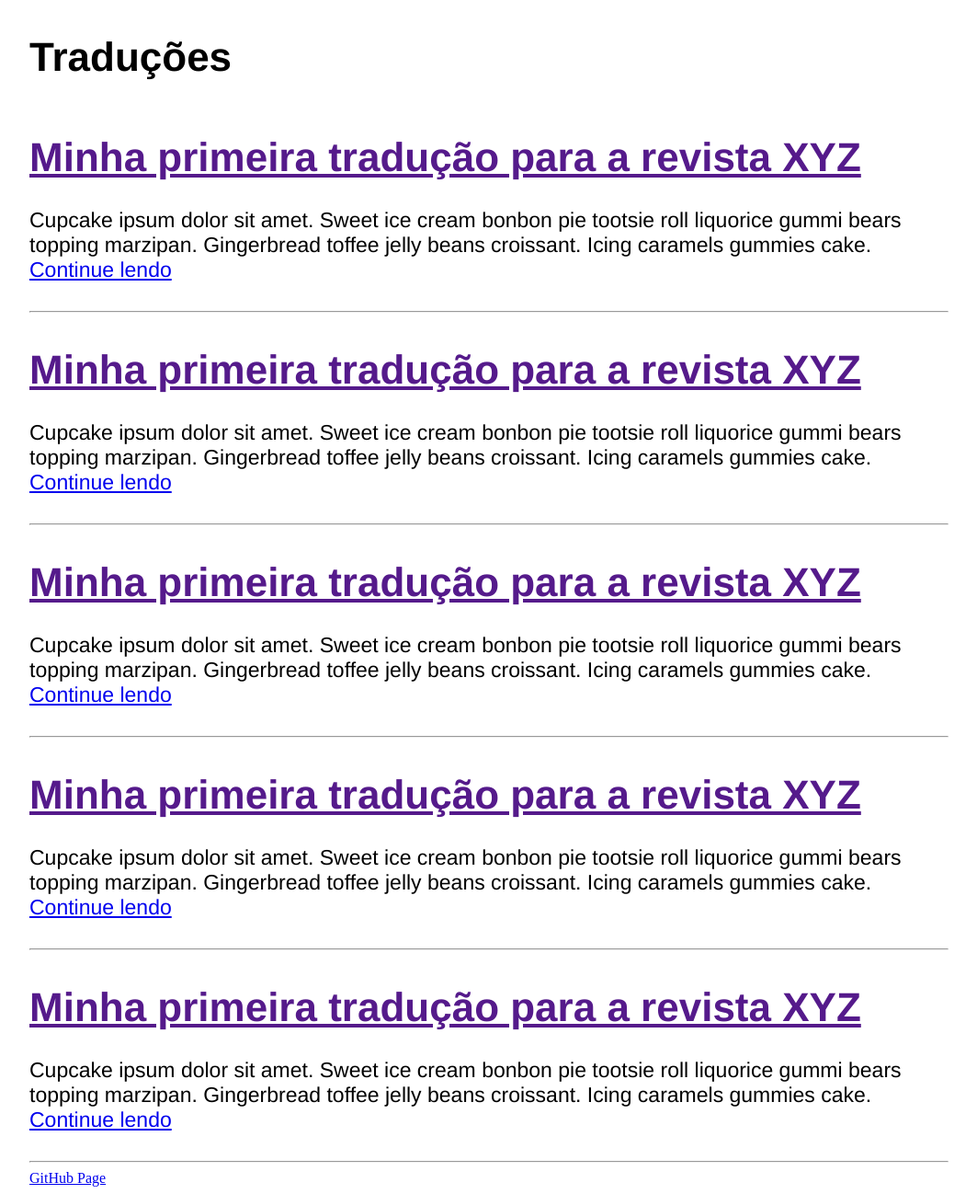
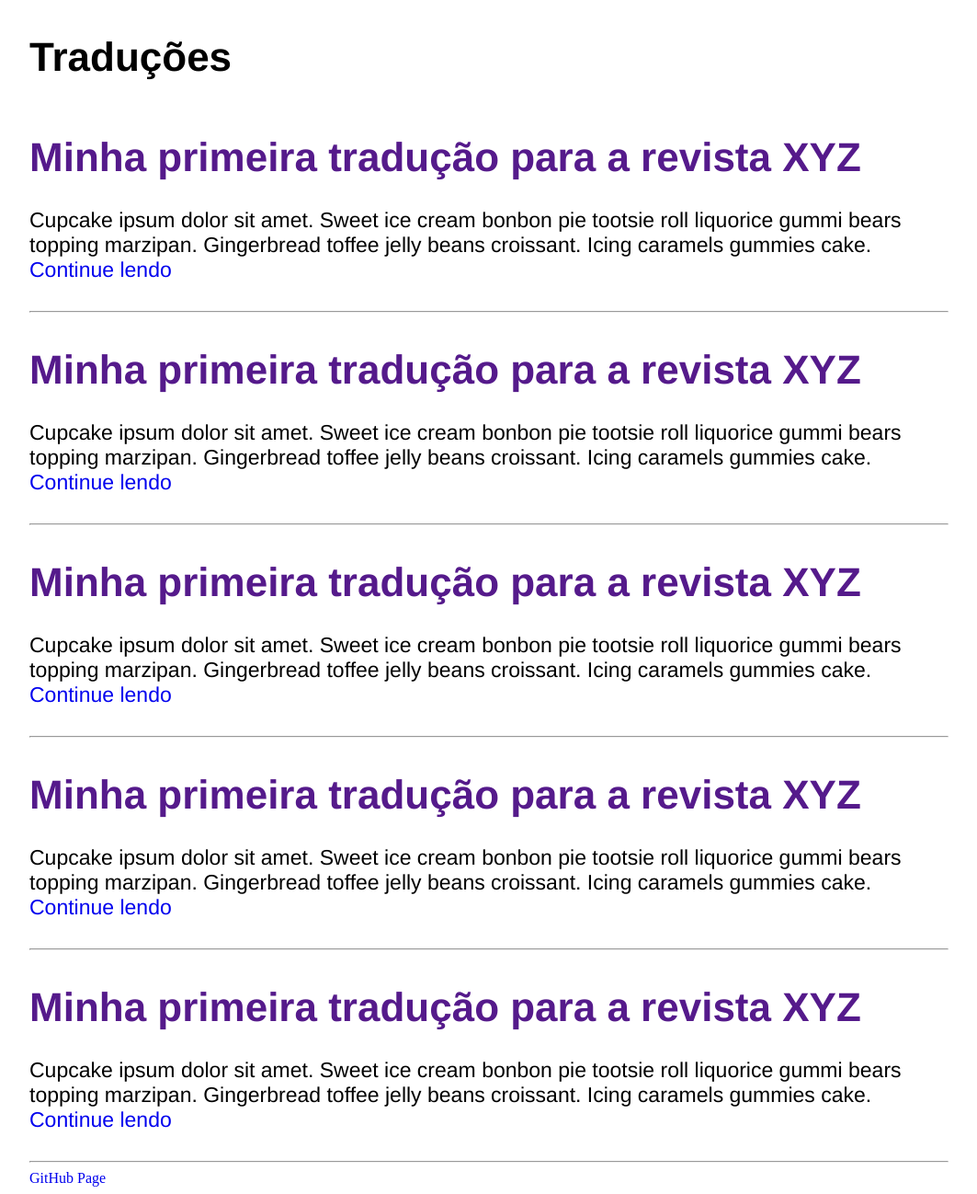
Before and after one commit to sunfreitas/sunfreitas.github.io, a PHP site: page /artigos-traduzidos/index.html in a window 1280 px wide. Shown: the whole page at 92% size, without its empty margins (108-1171 px from the left). Run offline with PHP 8.4, Linux system fonts and the light colour scheme.

Commit message:
anchor text decorations

```diff
--- a/artigos-traduzidos/scss/app.scss
+++ b/artigos-traduzidos/scss/app.scss
@@ -48,6 +48,9 @@ p{
 	font-size: $h4-font-size;
 	font-family: $header-font-family;
 }
+a{
+	text-decoration: $anchor-text-decoration;
+}
 .traducoes,
 header,
 footer {
--- a/artigos-traduzidos/stylesheets/app.css
+++ b/artigos-traduzidos/stylesheets/app.css
@@ -241,6 +241,11 @@ p {
 }
 
 /* line 51, ../scss/app.scss */
+a {
+  text-decoration: none;
+}
+
+/* line 54, ../scss/app.scss */
 .traducoes,
 header,
 footer {
@@ -267,7 +272,7 @@ header:after,
 footer:after {
   clear: both;
 }
-/* line 56, ../scss/app.scss */
+/* line 59, ../scss/app.scss */
 .traducoes .columns,
 header .columns,
 footer .columns {
```
